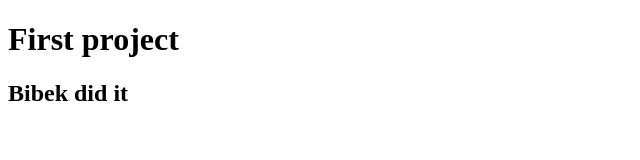
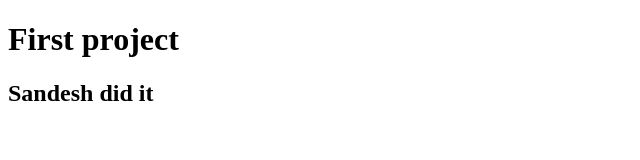
Before and after one commit to sandeshjamakatel57/webdevelopment_sandesh, a plain HTML site: page index.html in a window 1280 px wide. Shown: the full height of the page, 0-640 px from the left. Drawn offline with Linux system fonts and the light colour scheme.

Commit message:
Update index.html

```diff
--- a/index.html
+++ b/index.html
@@ -5,6 +5,6 @@
 </head>
 <body>
 	<h1>First project</h1>
-	<H2>Bibek did it</H2>
+	<H2>Sandesh did it</H2>
 </body>
 </html>
```
